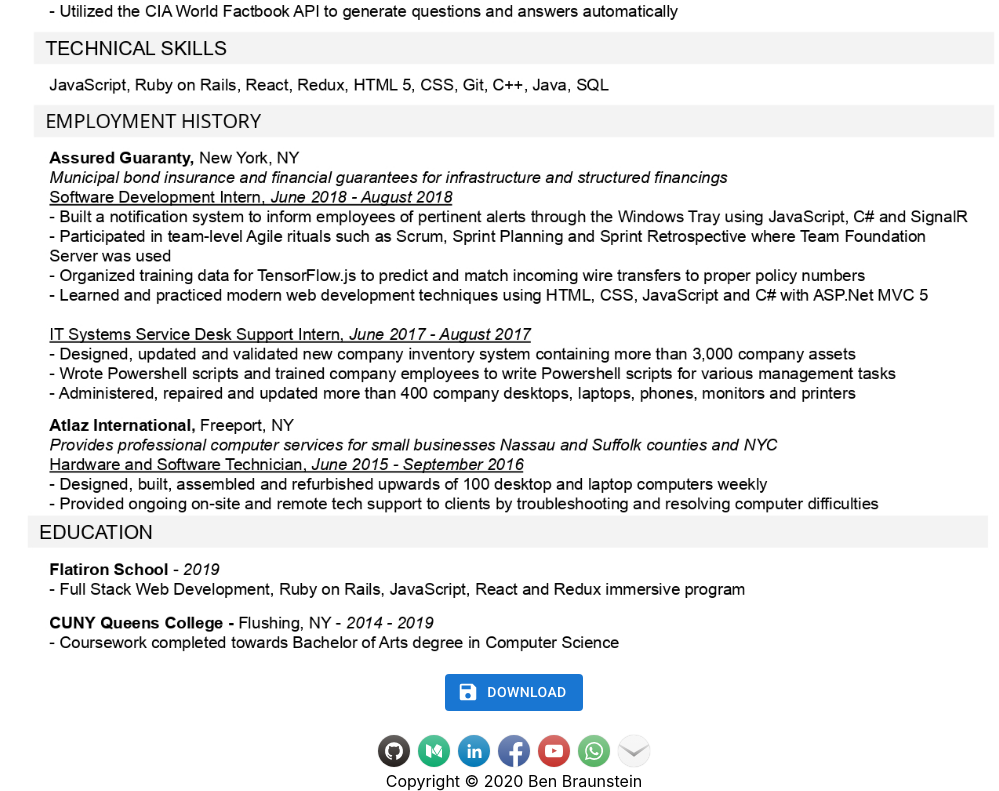
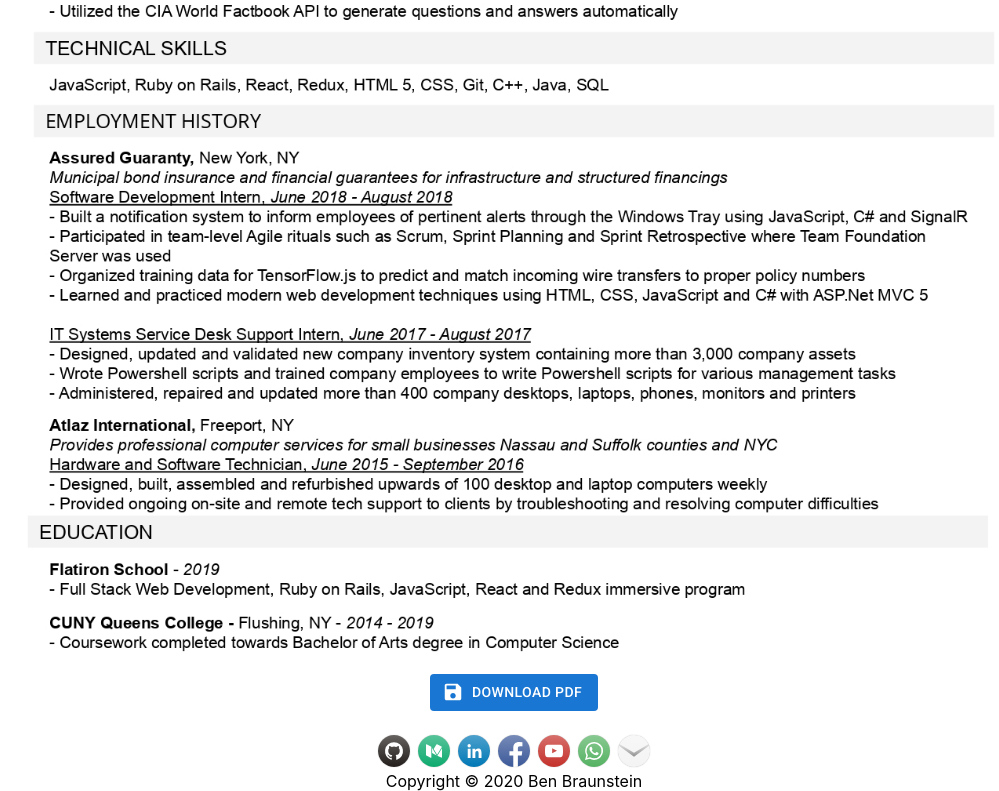
Before and after one commit to BenBraunstein/portfolio, a React (Create React App) app: page /resume in a window 1280 px wide. Shown: the part 688-1479 px from the top of the page, without its empty margins (126-1125 px from the left). Built offline with nearby package versions, Linux system fonts and the light colour scheme.

Commit message:
made download button actually work

```diff
--- a/src/Resume.js
+++ b/src/Resume.js
@@ -13,8 +13,13 @@
         style={{ backgroundColor: "#1976D2", color: "white" }}
         size="large"
         startIcon={<SaveIcon />}
+        onClick={() =>
+          window.open(
+            "https://drive.google.com/u/0/uc?id=15_cMKtKWm9QdD4kX1ZCY4QBC_Rxd9QzL&export=download"
+          )
+        }
       >
-        Download
+        Download PDF
       </Button>
     </div>
   )
```
